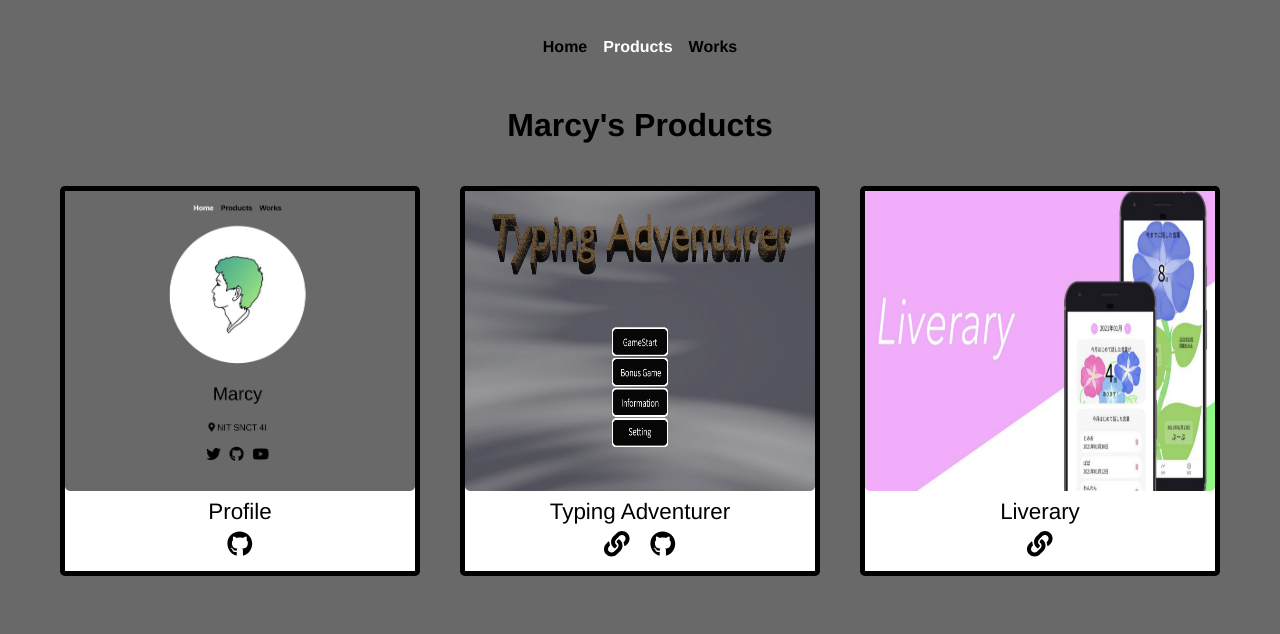
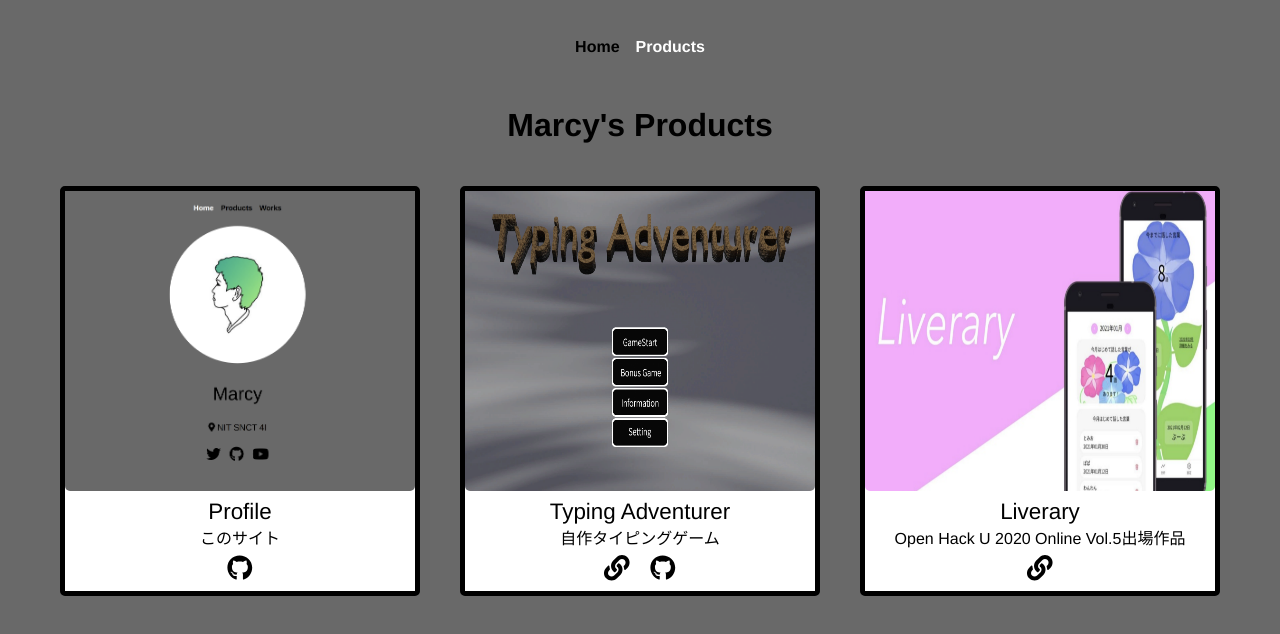
Before and after one commit to MAAAARCY/new_profile, a Vue app: page /products in a window 1280 px wide. Shown: the top 634 px of the page. Built offline with nearby package versions, Linux system fonts and the light colour scheme.

Commit message:
Add: product description

```diff
--- a/src/App.vue
+++ b/src/App.vue
@@ -3,7 +3,7 @@
     <div id="nav">
       <router-link to="/">Home</router-link>
       <router-link to="/products">Products</router-link>
-      <router-link to="/works">Works</router-link>
+      <!--<router-link to="/works">Works</router-link>-->
     </div>
     <transition mode="out-in">
       <router-view/>
--- a/src/components/ProductCard.vue
+++ b/src/components/ProductCard.vue
@@ -2,6 +2,7 @@
     <div class="product">
         <img v-bind:src="url" class="product-img">
         <p class="product-title">{{ title }}</p>
+        <p class="product-description">{{ description }}</p>
         <a v-if="linkUrl !== '/products' " v-bind:href="linkUrl" class="product-url"><font-awesome-icon :icon="['fas','link']" /></a>
         <a v-if="githubUrl !== '/products' " v-bind:href="githubUrl" class="product-url"><font-awesome-icon :icon="['fab','github']" /></a>
     </div>
@@ -14,6 +15,7 @@ export default {
         url: String,
         linkUrl: String,
         githubUrl: String,
+        description: String
     },
 }
 </script>
@@ -24,7 +26,7 @@ export default {
   font-size: 2em;
   width: 350px;
   height: 300px;
-  padding-bottom: 80px;
+  padding-bottom: 100px;
   border: solid 5px #000000;
   border-radius: 5px;
   background-color: #ffffff;
@@ -43,6 +45,12 @@ export default {
     font-size: 70%;
 }
 
+.product-description {
+    margin: 0px;
+    padding: 0px;
+    font-size: 50%;
+}
+
 .product-url {
     font-size: 80%;
     margin-left:10px;
--- a/src/views/Products.vue
+++ b/src/views/Products.vue
@@ -6,7 +6,8 @@
         v-bind:title="`${product.title}`"
         v-bind:url="`${product.img_url}`"
         v-bind:linkUrl="`${product.link_url}`"
-        v-bind:githubUrl="`${product.github_url}`" class="product"/>
+        v-bind:githubUrl="`${product.github_url}`"
+        v-bind:description="`${product.description}`" class="product"/>
     </div>
   </div>
 </template>
@@ -28,6 +29,7 @@ export default {
           link_url: "/products",
           github_url: "https://github.com/MAAAARCY/new_profile",
           img_url: require('../assets/products/profile.png'),
+          description: "このサイト",
           title: "Profile"
         },
         {
@@ -35,6 +37,7 @@ export default {
           link_url: "https://maaaarcy.github.io/Typing-Adventurer/",
           github_url: "https://github.com/MAAAARCY/Typing-Adventurer-Project",
           img_url: require('../assets/products/TypingAdventurer.png'),
+          description: "自作タイピングゲーム",
           title: "Typing Adventurer"
         },
         {
@@ -42,6 +45,7 @@ export default {
           link_url: "https://www.slideshare.net/ShomaKobayashi/liverary",
           github_url: "/products",
           img_url: require('../assets/products/Liverary.png'),
+          description: "Open Hack U 2020 Online Vol.5出場作品",
           title: "Liverary"
         }
       ]
```
